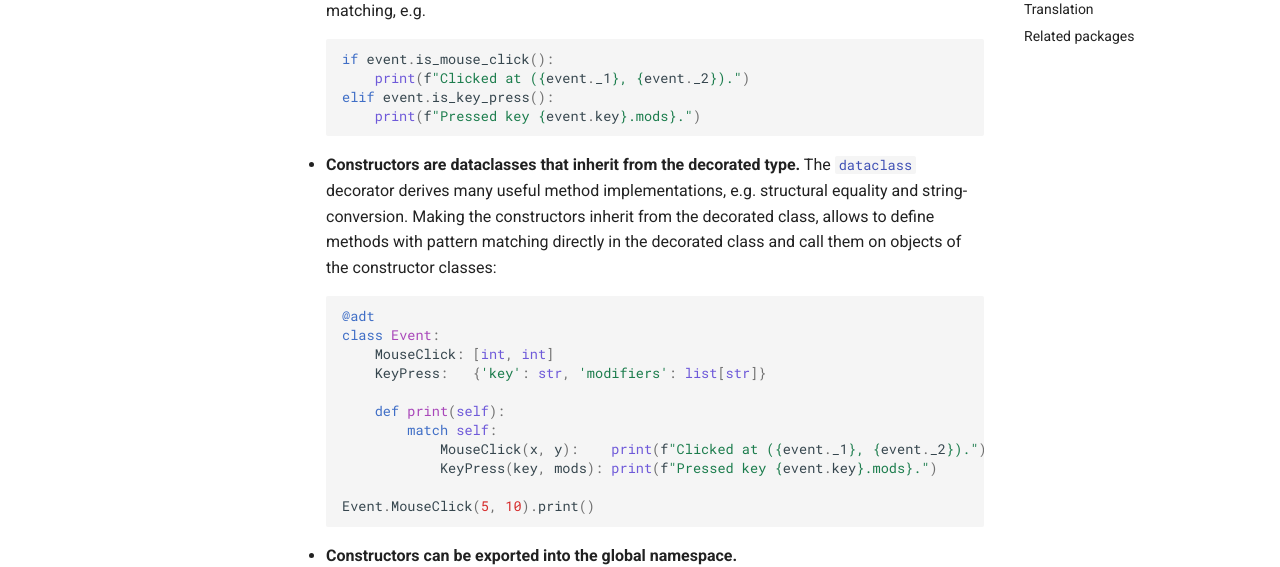
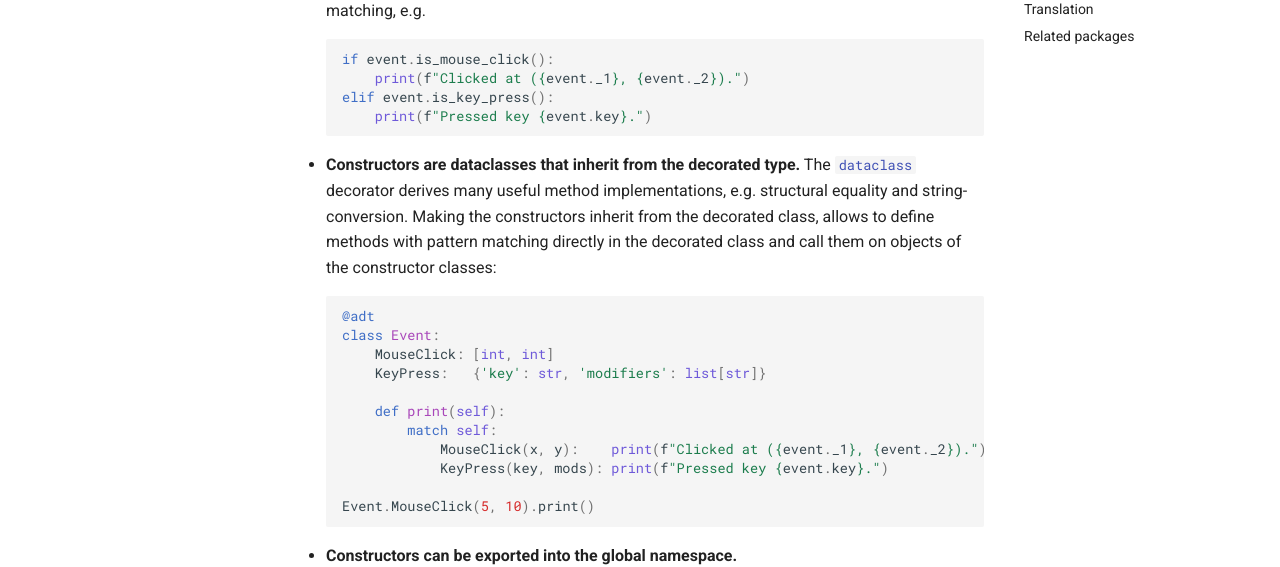
Before and after one commit to m0rphism/adt-decorators, an MkDocs documentation site: the page built from docs/overview.md, in a window 1280 px wide and 900 px high, scrolled down 978 px. Shown: the part 153-720 px from the top of the window. Built offline with MkDocs 1.6.1 and Material for MkDocs 9.7.7, drawn with Linux system fonts in a browser that asks for light colours.

Commit message:
Bump to 0.2.5: Fixed documentation.

````diff
--- a/adt/__init__.py
+++ b/adt/__init__.py
@@ -1,7 +1,7 @@
 """Provides class decorators for Algebraic Data Types (ADTs)
 """
 
-__version__ = "0.2.4"
+__version__ = "0.2.5"
 __author__ = 'Hannes Saffrich'
 
 from dataclasses import dataclass
--- a/docs/overview.md
+++ b/docs/overview.md
@@ -54,7 +54,7 @@ pip install adt-decorators
   if event.is_mouse_click():
       print(f"Clicked at ({event._1}, {event._2}).")
   elif event.is_key_press():
-      print(f"Pressed key {event.key}.mods}.")
+      print(f"Pressed key {event.key}.")
   ```
 
 - **Constructors are dataclasses that inherit from the decorated type.**
@@ -73,7 +73,7 @@ pip install adt-decorators
       def print(self):
           match self:
               MouseClick(x, y):    print(f"Clicked at ({event._1}, {event._2}).")
-              KeyPress(key, mods): print(f"Pressed key {event.key}.mods}.")
+              KeyPress(key, mods): print(f"Pressed key {event.key}.")
 
   Event.MouseClick(5, 10).print()
   ```
--- a/setup.py
+++ b/setup.py
@@ -10,7 +10,7 @@ with open('docs/overview.md', 'r') as f:
 
 setup(
     name='adt-decorators',
-    version='0.2.4',
+    version='0.2.5',
     description='Algebraic Data Types via Class Decorators',
     long_description=desc,
     long_description_content_type='text/markdown',
````
